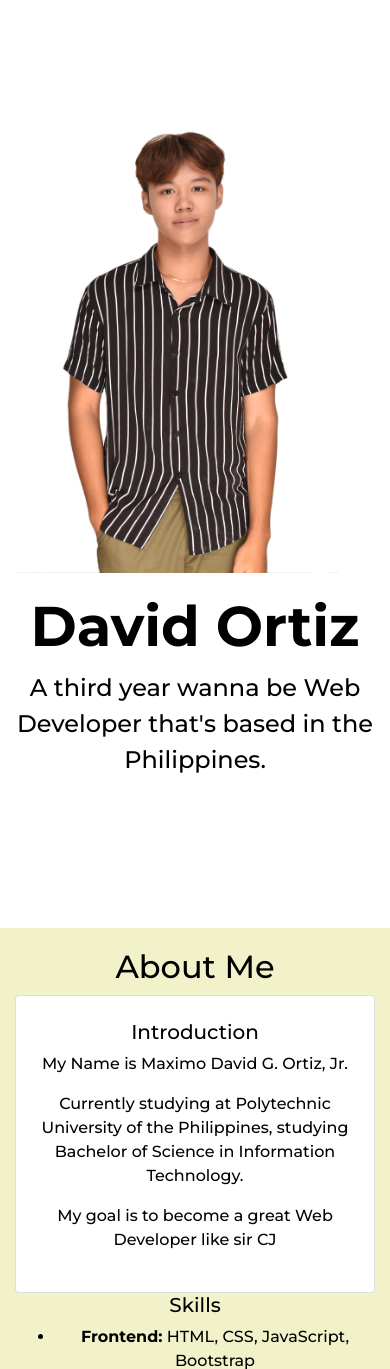
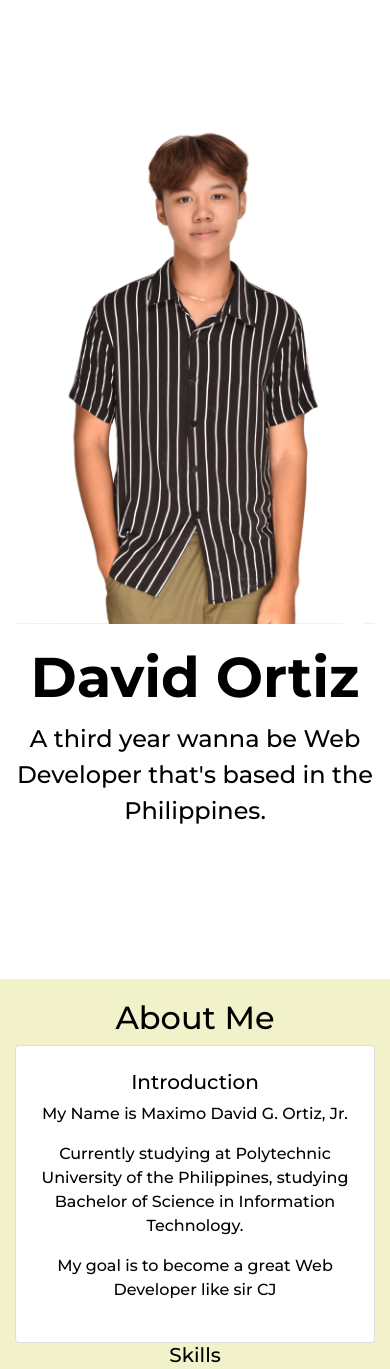
Before and after one commit to davidortizjr/davidortizjr.github.io, a PHP site: page / in a window 390 px wide. Shown: the part 103-1472 px from the top of the page. Run offline with PHP 8.4, Linux system fonts and the light colour scheme; some libraries are stand-ins or nearby versions.

Commit message:
responsiveness

```diff
--- a/index.html
+++ b/index.html
@@ -46,11 +46,11 @@
     <section class="header-section" id="home" data-aos="fade-up" data-aos-duration="1000">
         <div class="container-fluid text-center">
             <div class="row">
-                <div class="col-md-4 d-flex align-items-end">
+                <div class="col-md-12 d-flex align-items-end">
                     <img src="imgs/2.jpg" alt="David Ortiz" class="img-fluid"
-                        style="max-width: 90%; padding-top: 20px;" data-aos="fade-right">
+                        style="max-width: 100%; padding-top: 20px;" data-aos="fade-right">
                 </div>
-                <div class="col-md-8" style="padding-top: 20px; max-width: fit-content;">
+                <div class="col-md-12" style="padding-top: 20px; max-width: fit-content;">
                     <h1 data-aos="fade-left" data-aos-duration="1200">David Ortiz</h1>
                     <p data-aos="fade-left" data-aos-duration="1400">A third year wanna be Web Developer that's based in
                         the Philippines.</p>
--- a/style.css
+++ b/style.css
@@ -3,6 +3,7 @@ body {
   color: #000000;
   font-family: 'Montserrat', sans-serif;
   margin: 0;
+  overflow-x: hidden;
 }
 
 .navbar {
```
